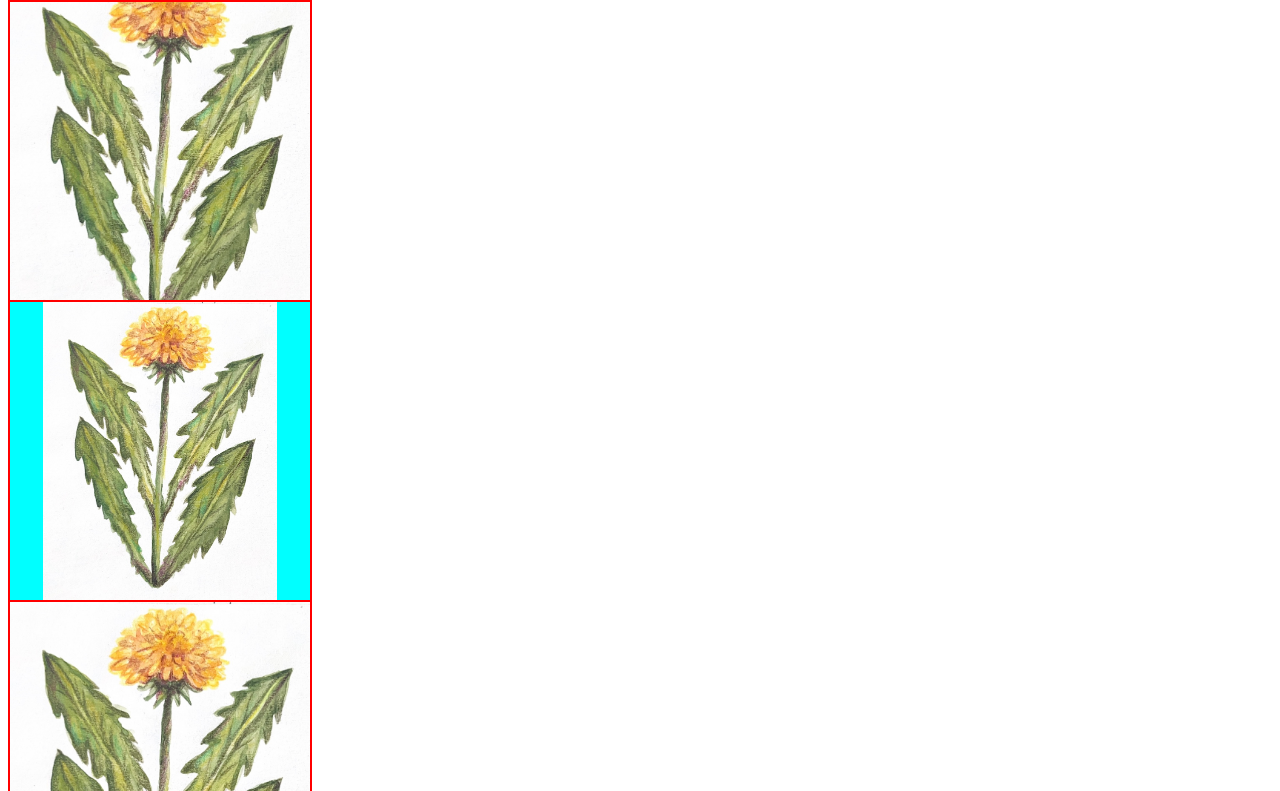
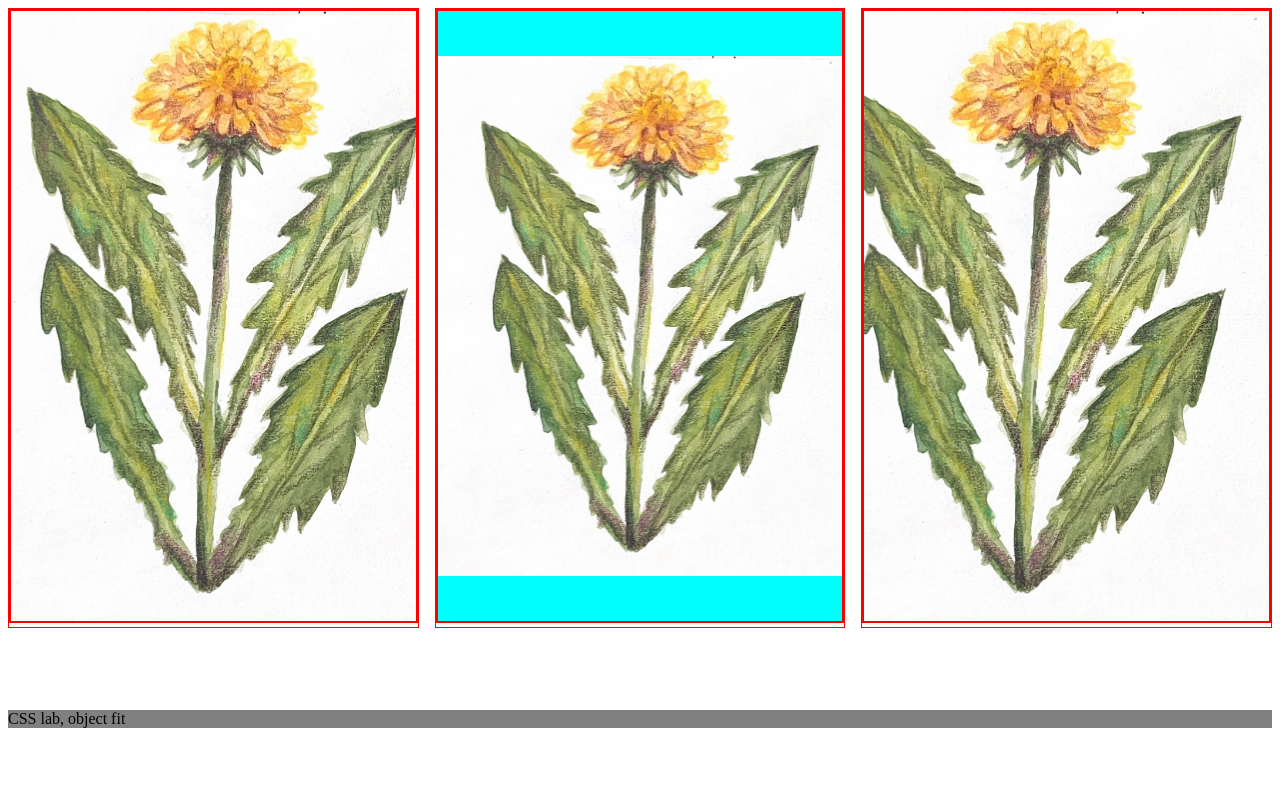
Before and after one commit to Matildeliv/Tema-3-Lab2, a plain HTML site: page object_fit.html in a window 1280 px wide. Shown: the part 80-871 px from the top of the page. After the commit the page ends 816 px from the top, so only its background shows below. Drawn offline with Linux system fonts and the light colour scheme.

Commit message:
Laver mappe til CSS og tilføjer transitions og general CSS

```diff
--- /dev/null
+++ b/css/general.css
@@ -0,0 +1,14 @@
+* {
+  box-sizing: border-box;
+}
+
+body {
+  min-height: 100vh;
+  display: grid;
+  grid-template-rows: auto 1fr auto;
+}
+
+header,
+footer {
+  background-color: grey;
+}
--- a/styling.css
+++ b/css/styling.css
@@ -1,6 +1,19 @@
-div {
+/* div {
   height: 300px;
   width: 300px;
+} det jeg startede med inden Keld undervisning*/
+
+div {
+  border: 1px solid red;
+  width: 100%;
+  aspect-ratio: 1/1.5;
+}
+
+section {
+  display: grid;
+  grid-template-columns: repeat(3, 1fr);
+  gap: 1rem;
+  align-items: start;
 }
 
 .img-1 img {
--- /dev/null
+++ b/css/transition.css
@@ -0,0 +1,9 @@
+div {
+  width: 200px;
+  aspect-ratio: 1/1;
+  background-color: antiquewhite;
+  transition: transform 1s ease;
+}
+div:hover {
+  transform: translateX(100%);
+}
--- a/object_fit.html
+++ b/object_fit.html
@@ -3,13 +3,17 @@
   <head>
     <meta charset="UTF-8" />
     <meta name="viewport" content="width=device-width, initial-scale=1.0" />
-    <link rel="stylesheet" href="styling.css" />
-    <title>Document</title>
+    <link rel="stylesheet" href="css/general.css" />
+    <link rel="stylesheet" href="css/styling.css" />
+    <title>Object</title>
   </head>
   <body>
-    <h1>Hej med dig</h1>
-    <div class="img-1"><img src="img/MLK mælkebøtte.jpg" alt="Tegning af mælkebøtte" /></div>
-    <div class="img-2"><img src="img/MLK mælkebøtte.jpg" alt="tegning af mælkebøtte" /></div>
-    <div class="img-3"><img src="img/MLK mælkebøtte.jpg" alt="tegning af mælkebøtte" /></div>
+    <h1>Object fit</h1>
+    <section>
+      <div class="img-1"><img src="img/MLK mælkebøtte.jpg" alt="Tegning af mælkebøtte" /></div>
+      <div class="img-2"><img src="img/MLK mælkebøtte.jpg" alt="tegning af mælkebøtte" /></div>
+      <div class="img-3"><img src="img/MLK mælkebøtte.jpg" alt="tegning af mælkebøtte" /></div>
+    </section>
+    <footer>CSS lab, object fit</footer>
   </body>
 </html>
```
Also changed, not shown: filtre.html (+1 -1 lines), index.html (added, +19 -0 lines), transforms.html (+2 -2 lines), transition.html (added, +16 -0 lines), css/flitre.css (renamed from flitre.css), css/transforms.css (renamed from transforms.css).
